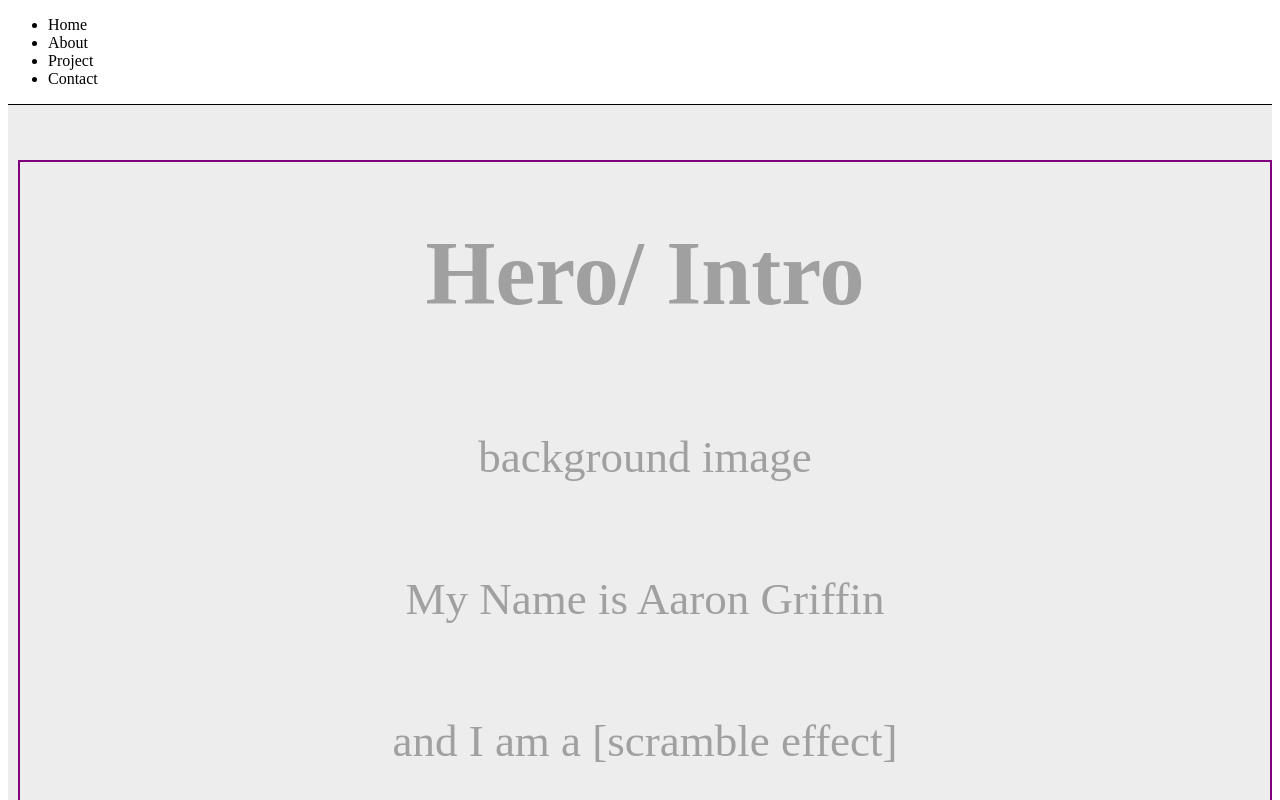
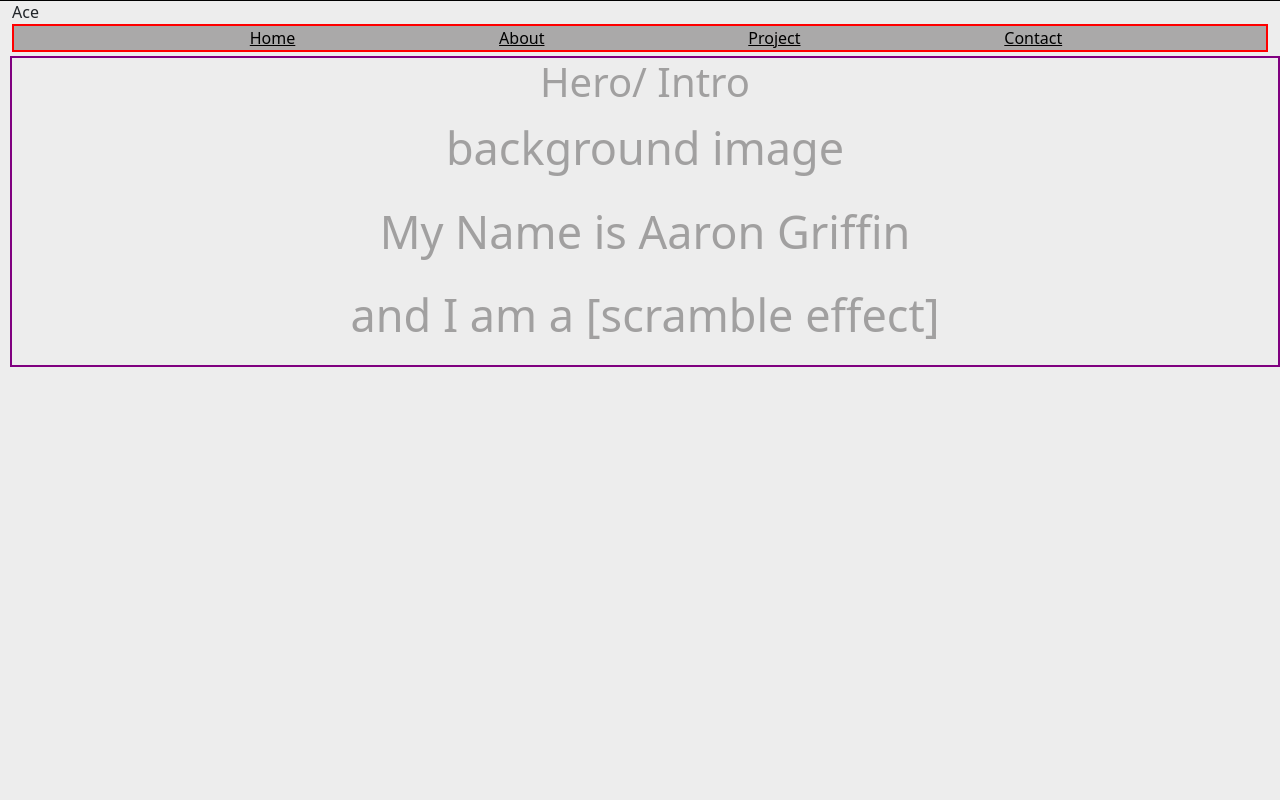
Before and after one commit to Ace-86/portfolio, a React (Create React App) app: page / in a window 1280 px wide. Shown: the top 800 px of the page. Built offline with nearby package versions, Linux system fonts and the light colour scheme.

Commit message:
fixed scroll to home error

```diff
--- a/src/components/NavBar.js
+++ b/src/components/NavBar.js
@@ -1,7 +1,7 @@
 import React, { Component } from 'react'
 import  "./styles/NavBar.css"
 import { Link, DirectLink, Element, Events, animateScroll as scroll, scrollSpy, scroller } from 'react-scroll'
-
+import 'bootstrap/dist/css/bootstrap.min.css';
 
 
 class NavBar extends React.Component {
@@ -26,16 +26,15 @@ class NavBar extends React.Component {
           render() {
             return (
               <div>
-                  <nav className="navbar navbar-default navbar-fixed-top">
+                  <nav className=" navbar-expand-lg fixed-top">
                     <div className="container-fluid">
-                      <div className="collapse navbar-collapse" id="bs-example-navbar-collapse-1">
-                        <ul className="nav">
-                          <li><Link activeClass="active" className="link home-style" to="Home" spy={true} smooth={true} duration={500} >Home</Link></li>
+                      <div> Ace</div>
+                        <ul className="style-nav">
+                          <li><Link activeClass="active" className="link home-style" to="Hero" spy={true} smooth={true} duration={500} >Home</Link></li>
                           <li><Link activeClass="active" className="link about-style" to="About" spy={true} smooth={true} duration={500}>About</Link></li>
                           <li><Link activeClass="active" className="link project-style" to="Project" spy={true} smooth={true} duration={500} >Project</Link></li>
                           <li><Link activeClass="active" className="link contact-style" to="Contact" spy={true} smooth={true} duration={500}>Contact</Link></li>
                         </ul>
-                      </div>
                     </div>
                   </nav>
                   </div>
```
